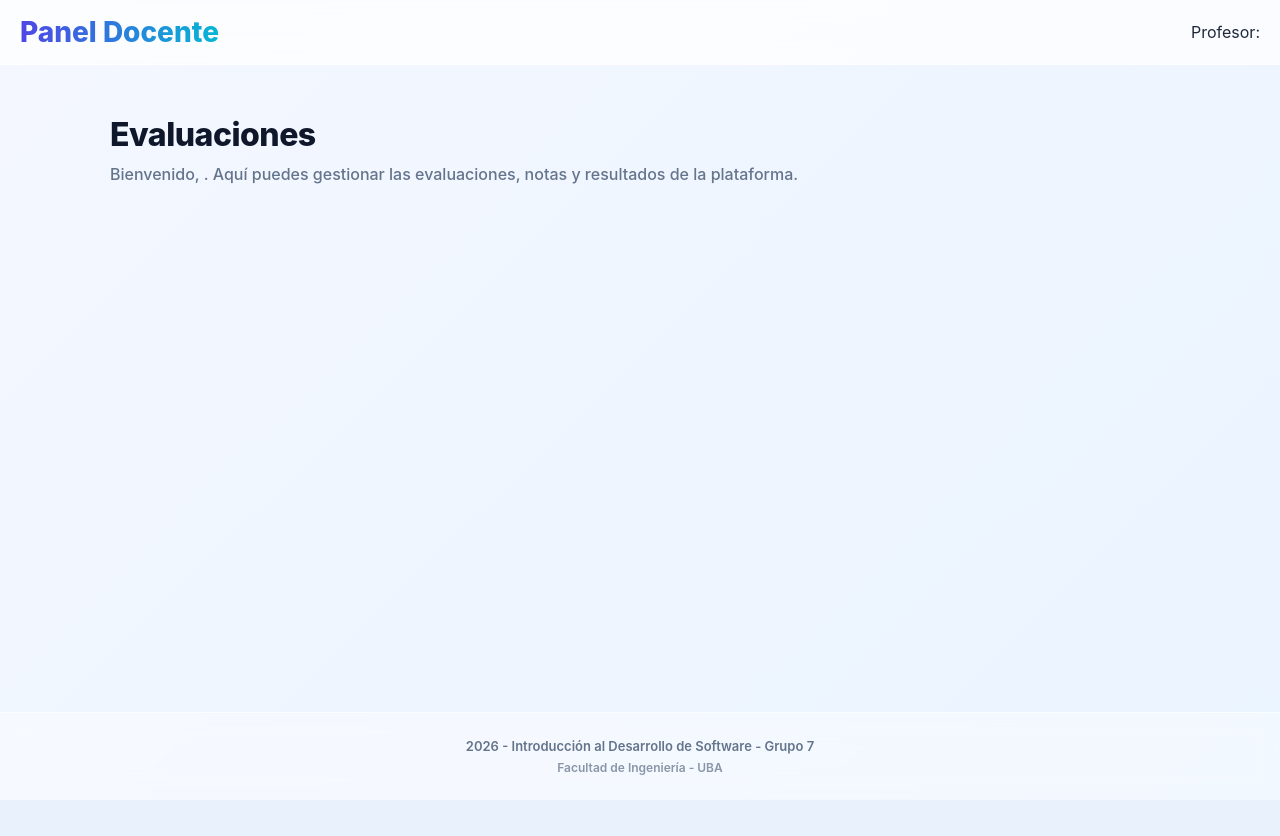
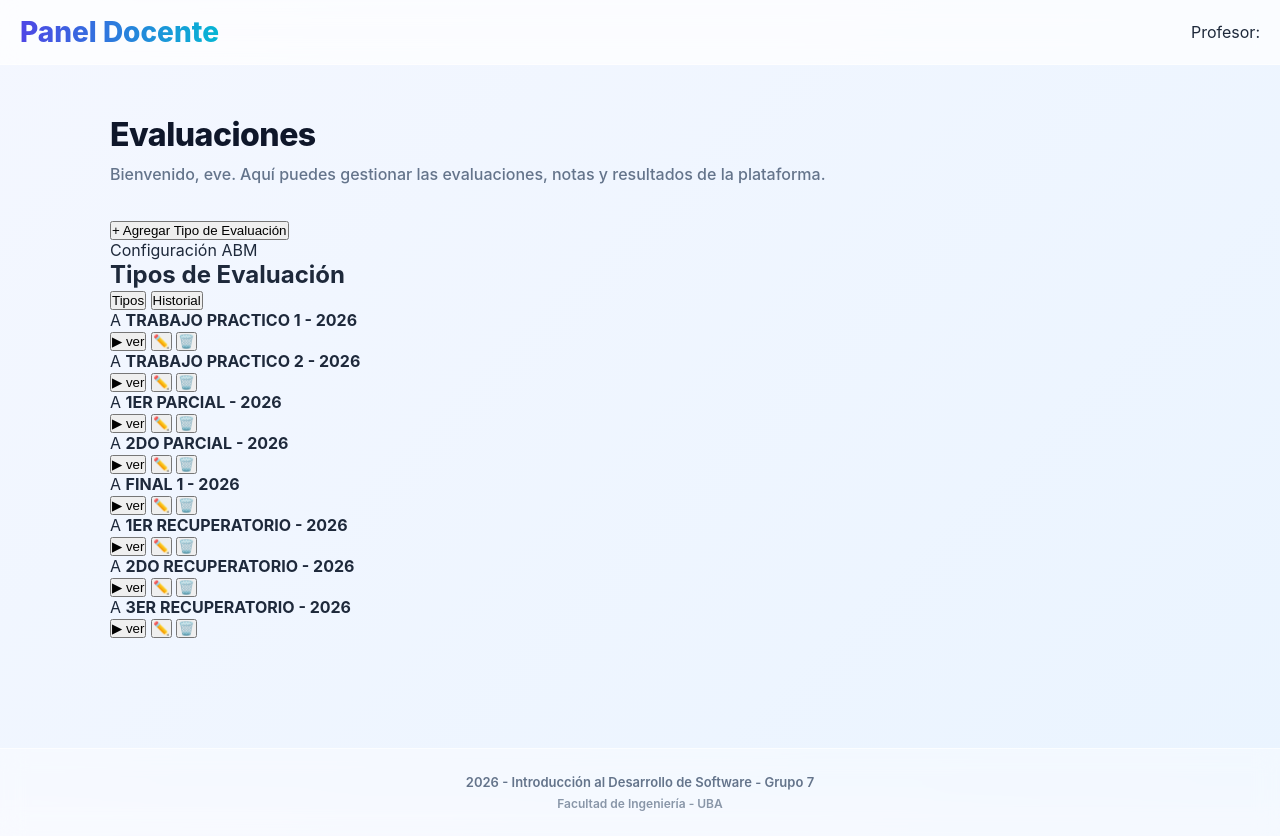
Before and after one commit to marco-ingenieria/fiubyte, a Flask app: page /evaluaciones in a window 1280 px wide. Before the commit the page ends 800 px from the top, so only its background shows below. Run offline with Flask 3, Linux system fonts and the light colour scheme.

Commit message:
Actualizar registros_evaluaciones.html

```diff
--- a/FRONT/templates/registro_evaluaciones.html
+++ b/FRONT/templates/registro_evaluaciones.html
@@ -2,7 +2,62 @@
 
 {%- block title -%}Evaluaciones - Panel Docente{%- endblock -%}
 
+{%- block head -%}
+    <link rel="stylesheet" href="{{ url_for('static', filename='style/registro_evaluaciones.css') }}">
+{%- endblock -%}
+
 {%- block content -%}
-    <h1>Evaluaciones</h1>
-    <p>Bienvenido, {{ nombre_profesor }}. Aquí puedes gestionar las evaluaciones, notas y resultados de la plataforma.</p>
+    <div>
+        <h1>Evaluaciones</h1>
+        <p>Bienvenido, {{ nombre_profesor if nombre_profesor else 'eve' }}. Aquí puedes gestionar las evaluaciones, notas y resultados de la plataforma.</p>
+    </div>
+
+    <div>
+        <button type="button">
+            <span>+</span> Agregar Tipo de Evaluación
+        </button>
+    </div>
+
+    <div>
+        <header>
+            <div>
+                <span>Configuración ABM</span>
+                <h2>Tipos de Evaluación</h2>
+            </div>
+            <div>
+                <button type="button">Tipos</button>
+                <button type="button">Historial</button>
+            </div>
+        </header>
+
+        <section>
+            {% set lista_evaluaciones = [
+                'TRABAJO PRACTICO 1 - 2026',
+                'TRABAJO PRACTICO 2 - 2026',
+                '1ER PARCIAL - 2026',
+                '2DO PARCIAL - 2026',
+                'FINAL 1 - 2026',
+                '1ER RECUPERATORIO - 2026',
+                '2DO RECUPERATORIO - 2026',
+                '3ER RECUPERATORIO - 2026'
+            ] %}
+
+            {% for tipo in lista_evaluaciones %}
+                <article>
+                    <div>
+                        <span>A</span>
+                        <strong>{{ tipo }}</strong>
+                    </div>
+
+                    <nav>
+                        <button type="button" onclick="window.location.href='{{ url_for('seccion_notas', evaluacion_nombre=tipo) }}'">
+                            ▶ ver
+                        </button>
+                        <button type="button" title="Editar">✏️</button>
+                        <button type="button" title="Eliminar">🗑️</button>
+                    </nav>
+                </article>
+            {% endfor %}
+        </section>
+    </div>
 {%- endblock -%}
```
